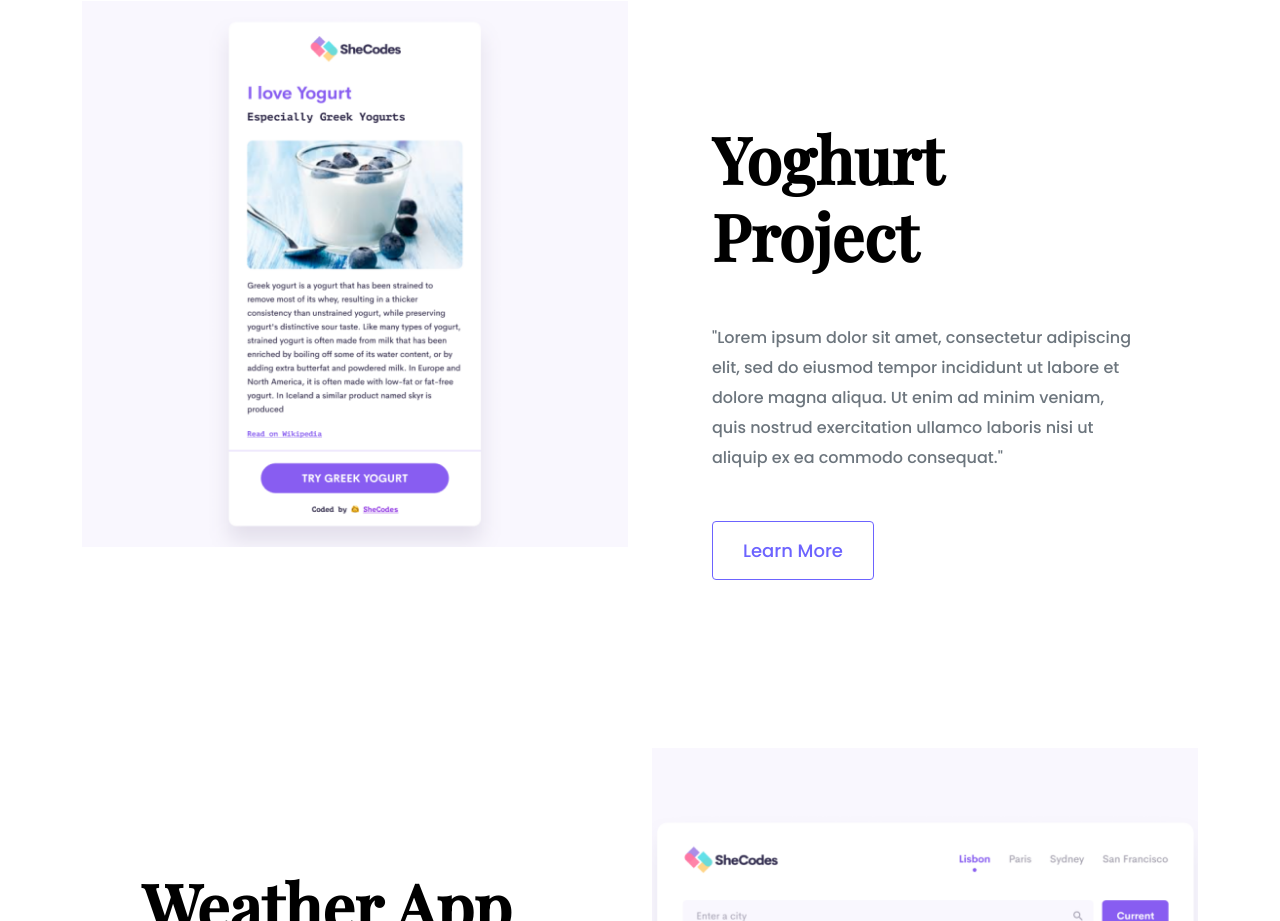
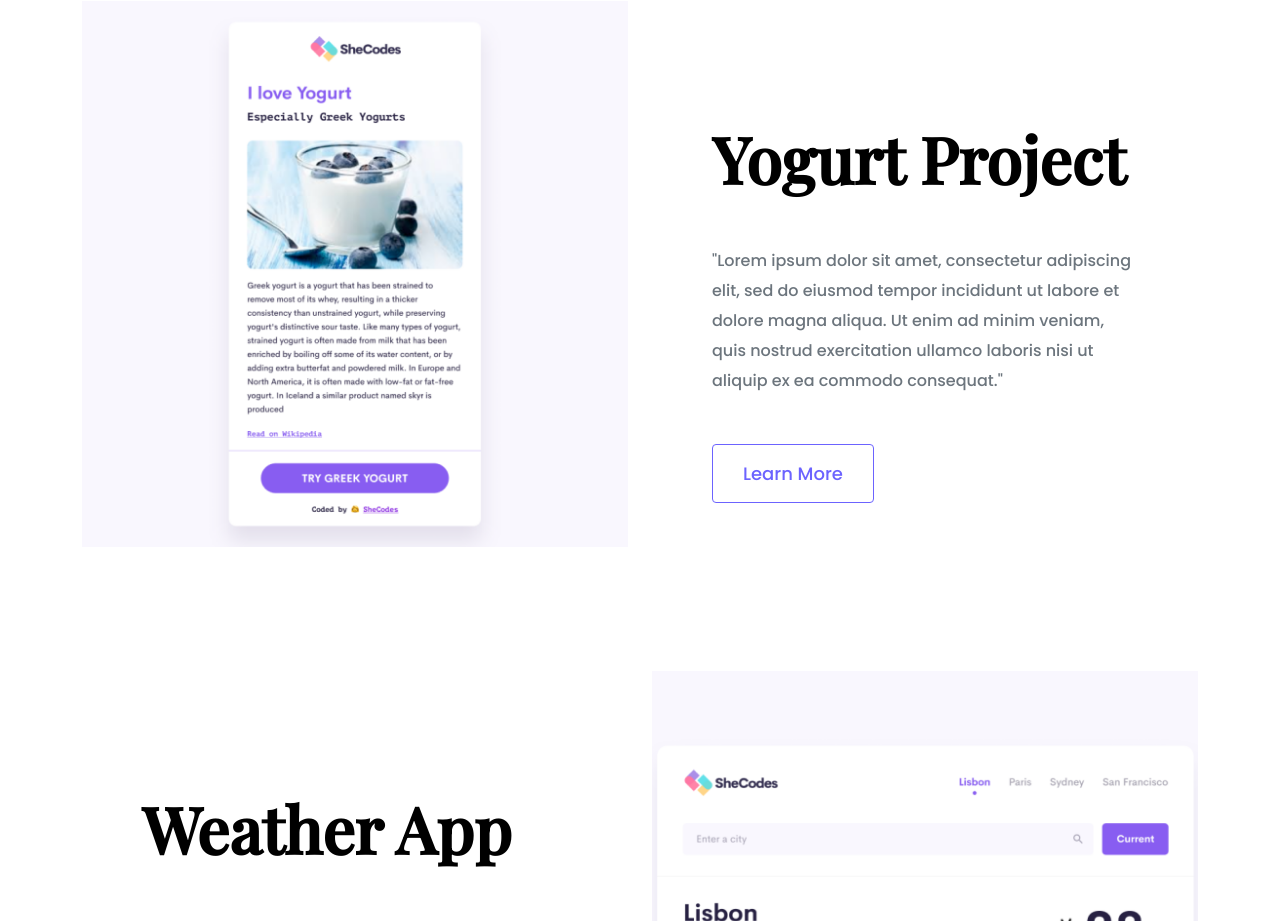
Before and after one commit to aworkconsulting/portfolio-emelie, a plain HTML site: page index.html in a window 1280 px wide. Shown: the part 780-1701 px from the top of the page. Drawn offline with nearby package versions, Linux system fonts and the light colour scheme; a web font is replaced by a local one.

Commit message:
changed title

```diff
--- a/index.html
+++ b/index.html
@@ -51,7 +51,7 @@
         </div>
         <div class="col-6">
           <div class="project-description">
-            <h2 class="mb-5">Yoghurt Project</h2>
+            <h2 class="mb-5">Yogurt Project</h2>
             <p class="mb-5 text-muted">
               "Lorem ipsum dolor sit amet, consectetur adipiscing elit, sed do
               eiusmod tempor incididunt ut labore et dolore magna aliqua. Ut
```
